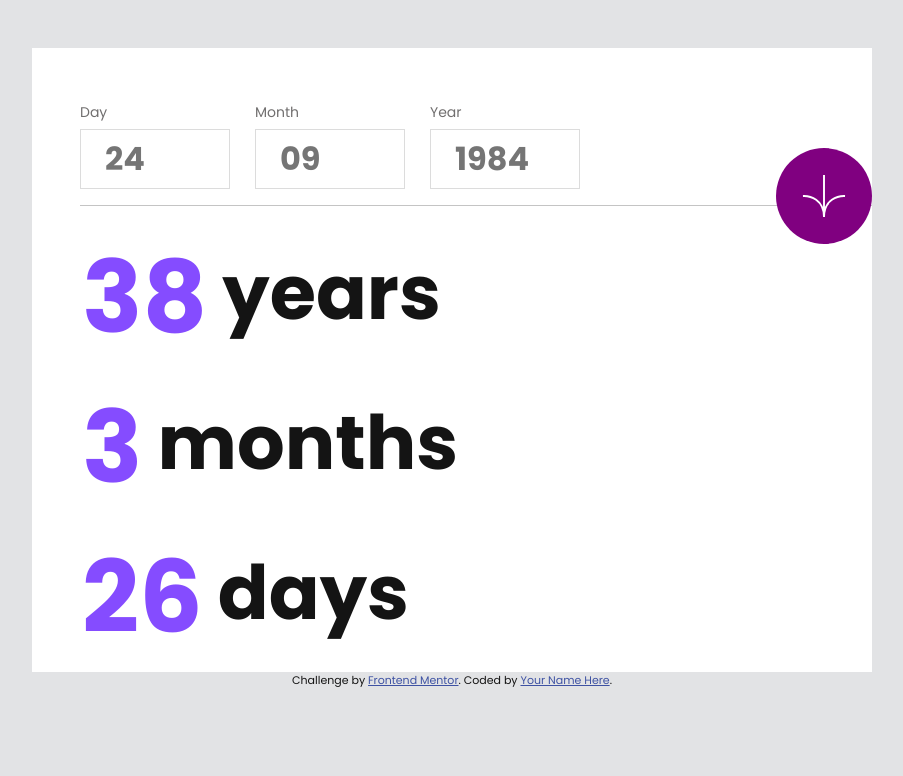
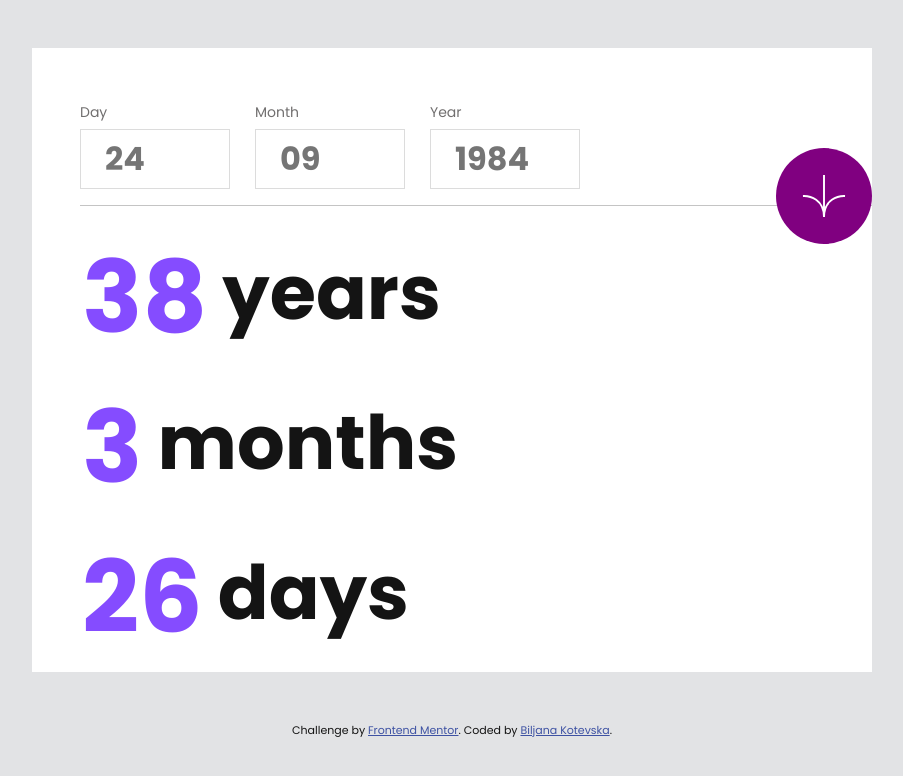
Before and after one commit to BiljanaKotev/age-calculation-app-2023, a plain HTML site: page age-calculator-app-main/index.html in a window 1280 px wide. Shown: the whole page, without its empty margins (188-1091 px from the left). Drawn offline with nearby package versions, Linux system fonts and the light colour scheme.

Commit message:
added footer

```diff
--- a/age-calculator-app-main/index.html
+++ b/age-calculator-app-main/index.html
@@ -53,8 +53,11 @@
         </div>
       </section>
     </main>
-
-    <div class="attribution">Challenge by <a href="https://www.frontendmentor.io?ref=challenge" target="_blank">Frontend Mentor</a>. Coded by <a href="#">Your Name Here</a>.</div>
-    <script src="src/index.js"></script>
+    <footer>
+      <div class="attribution">
+        Challenge by <a href="https://www.frontendmentor.io?ref=challenge" target="_blank">Frontend Mentor</a>. Coded by <a href="#">Biljana Kotevska</a>.
+      </div>
+      <script src="src/index.js"></script>
+    </footer>
   </body>
 </html>
--- a/age-calculator-app-main/src/styles.css
+++ b/age-calculator-app-main/src/styles.css
@@ -98,3 +98,7 @@ img {
   font-size: 75px;
   font-weight: 800;
 }
+
+footer {
+  margin-top: 50px;
+}
```
